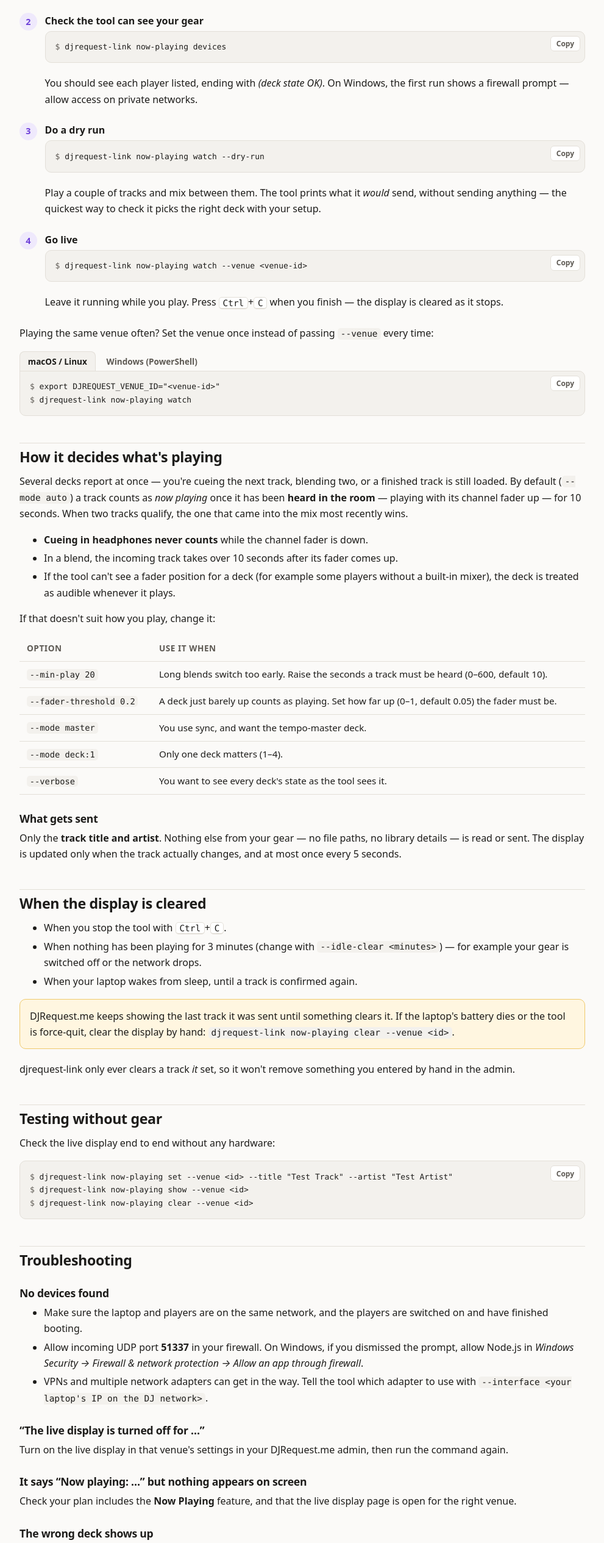
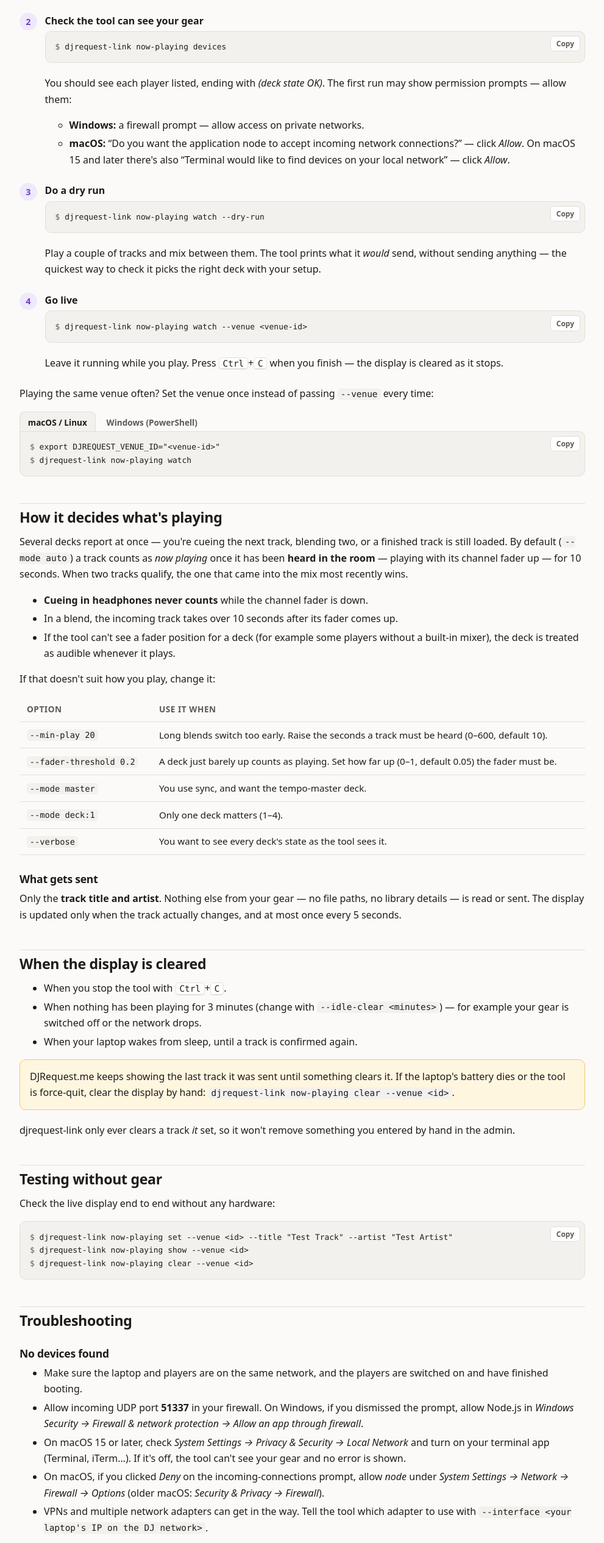
Before and after one commit to PachiSystems/djrequest-link, a website: page docs/now-playing.html in a window 1280 px wide. Shown: the part 915-3445 px from the top of the page at 61% size, without its empty margins (144-1135 px from the left). Drawn offline with Linux system fonts and the light colour scheme.

Commit message:
feat: support Node.js 22.13+ (runs on macOS 11)
Node 24's official builds need macOS 13.5+, so Big Sur–Ventura 13.4
Macs couldn't run the tool. Node 22 still supports macOS 11 and has
node:sqlite unflagged from 22.13, and the whole suite passes on it.

- engines >=22.13; bin/ exits with a plain message on older Node.
- node:sqlite is loaded lazily, only when a catalogue command opens a
  library, so Now Playing / auth / venues never depend on it.
- CI matrix: Node 22.13, latest 22, and 24 on Linux, macOS, Windows.
- Docs: Node 22 for older Macs; macOS firewall and Local Network
  (macOS 15+) permission prompts and how to fix a denied one.

Verified locally on Node 22.23.3: 122/122 tests, a real-library dry run
(same hash as Node 24), and a simulated-player Now Playing dry run.

Co-Authored-By: Claude Opus 5.5 <noreply@anthropic.com>

```diff
--- a/docs/now-playing.html
+++ b/docs/now-playing.html
@@ -62,8 +62,14 @@
     <li>
       <strong>Check the tool can see your gear</strong>
       <pre><code><span class="p">$ </span>djrequest-link now-playing devices</code></pre>
-      <p>You should see each player listed, ending with <em>(deck state OK)</em>. On Windows, the first run shows
-        a firewall prompt — allow access on private networks.</p>
+      <p>You should see each player listed, ending with <em>(deck state OK)</em>. The first run may show
+        permission prompts — allow them:</p>
+      <ul>
+        <li><strong>Windows:</strong> a firewall prompt — allow access on private networks.</li>
+        <li><strong>macOS:</strong> “Do you want the application node to accept incoming network connections?” —
+          click <em>Allow</em>. On macOS 15 and later there's also “Terminal would like to find devices on your
+          local network” — click <em>Allow</em>.</li>
+      </ul>
     </li>
     <li>
       <strong>Do a dry run</strong>
@@ -157,6 +163,11 @@
     <li>Allow incoming UDP port <strong>51337</strong> in your firewall. On Windows, if you dismissed the
       prompt, allow Node.js in <em>Windows Security → Firewall &amp; network protection → Allow an app through
       firewall</em>.</li>
+    <li>On macOS 15 or later, check <em>System Settings → Privacy &amp; Security → Local Network</em> and turn on
+      your terminal app (Terminal, iTerm…). If it's off, the tool can't see your gear and no error is shown.</li>
+    <li>On macOS, if you clicked <em>Deny</em> on the incoming-connections prompt, allow <em>node</em> under
+      <em>System Settings → Network → Firewall → Options</em> (older macOS: <em>Security &amp; Privacy →
+      Firewall</em>).</li>
     <li>VPNs and multiple network adapters can get in the way. Tell the tool which adapter to use with
       <code>--interface &lt;your laptop's IP on the DJ network&gt;</code>.</li>
   </ul>
--- a/package.json
+++ b/package.json
@@ -21,7 +21,7 @@
   },
   "homepage": "https://pachisystems.github.io/djrequest-link/",
   "engines": {
-    "node": ">=24"
+    "node": ">=22.13"
   },
   "scripts": {
     "test": "node --test",
```
Also changed, not shown: bin/djrequest-link.js (+11 -0 lines), docs/index.html (+4 -3 lines), src/catalogue/open-db.js (+16 -2 lines), .github/workflows/ci.yml, README.md.
